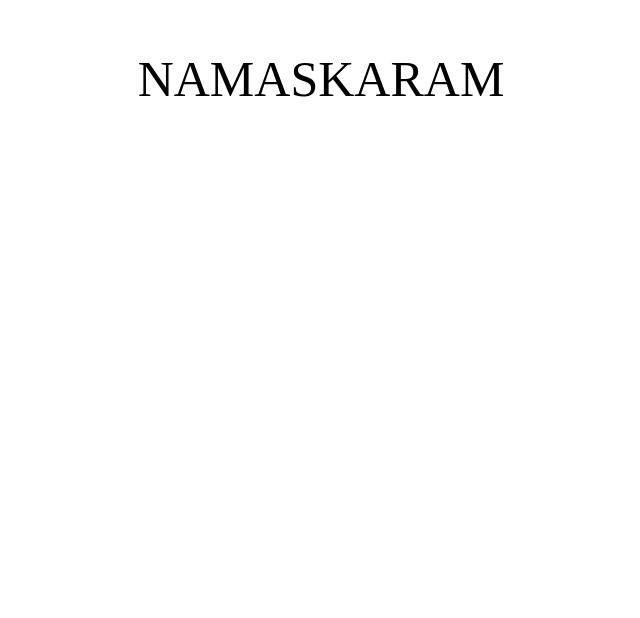
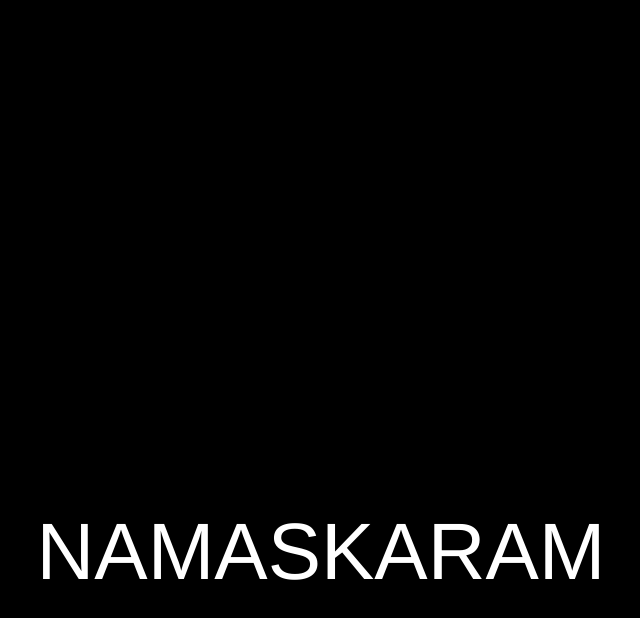
Before and after one commit to naevdd/namaskaram, a plain HTML site: page index.html in a window 1280 px wide. Shown: the whole page, without its empty margins (319-959 px from the left). Drawn offline with Linux system fonts and the light colour scheme.

Commit message:
Update index.html

```diff
--- a/index.html
+++ b/index.html
@@ -3,10 +3,15 @@
 <head>
     <title>Namaskaram</title>
     <style>
+        body{
+            background: black;
+        }
         p{
-            font-family: 'Times New Roman', Times, serif;
-            font-size: 50px;
+            color:white;
+            font-family:'Franklin Gothic Medium', 'Arial Narrow', Arial, sans-serif;
+            font-size: 80px;
             text-align: center;
+            margin-top:40%;
         }
     </style>
 </head>
```
